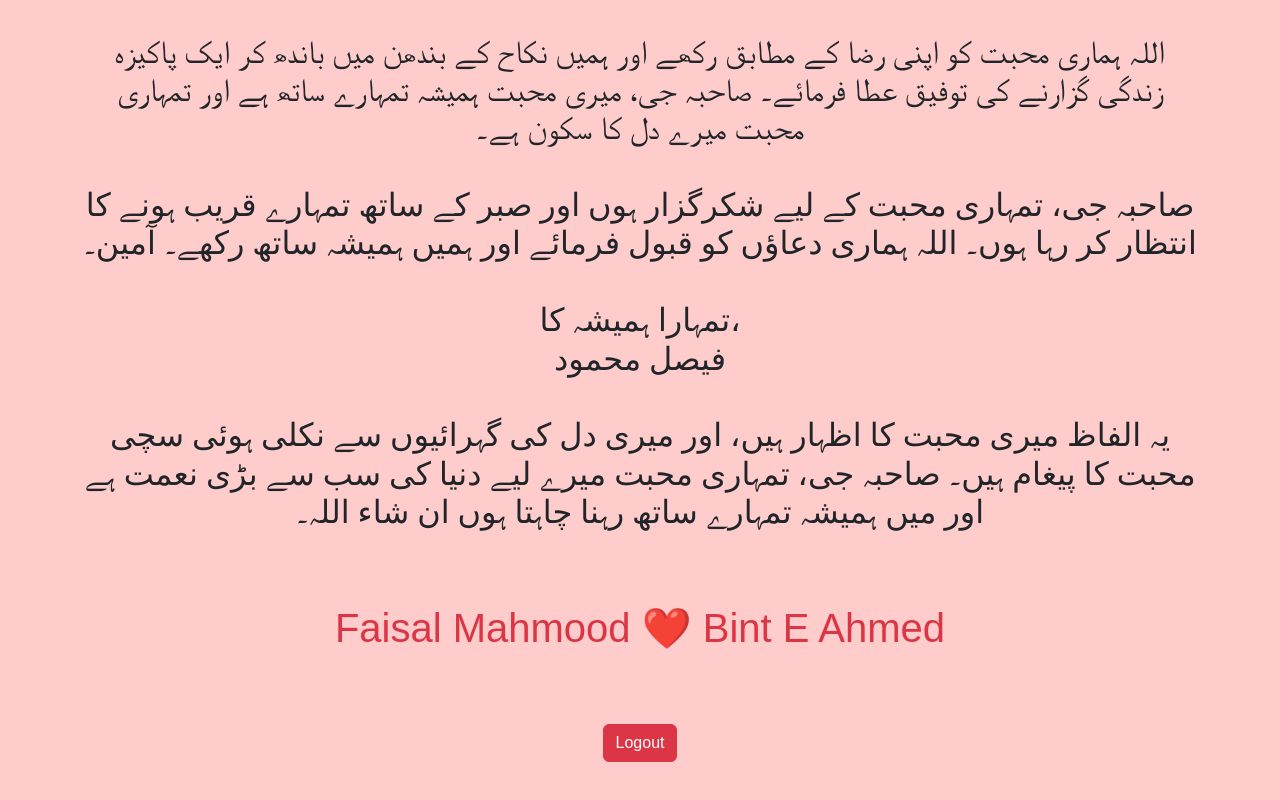
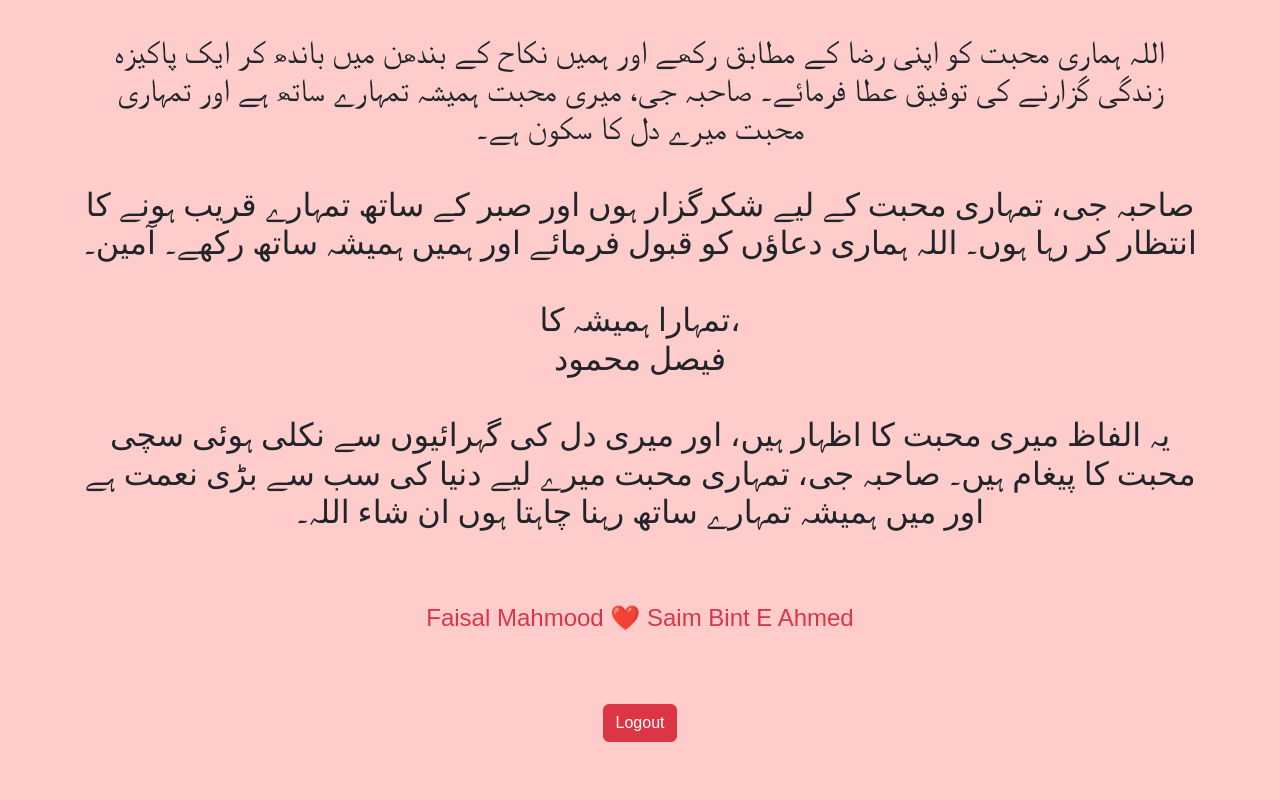
Before and after one commit to Faisal-Mahmood123/sahib-sahiba.github.io, a plain HTML site: page home.html in a window 1280 px wide. Shown: the part 1475-2275 px from the top of the page. Drawn offline with nearby package versions, Linux system fonts and the light colour scheme; sample sign-in values are in the browser's storage; a web font is replaced by a local one.

Commit message:
add name again

```diff
--- a/home.html
+++ b/home.html
@@ -75,7 +75,7 @@
     </div>
     <br>
     <div class="container mb-5">
-        <h1 class="text-danger">Faisal Mahmood ❤️ Bint E Ahmed</h1>
+        <h4 class="text-danger">Faisal Mahmood ❤️ Saim Bint E Ahmed</h4>
     </div>
     <br>
     <button id="logoutBtn" class="btn btn-danger mb-5">Logout</button>
```
Also changed, not shown: index.html (+0 -2 lines).
